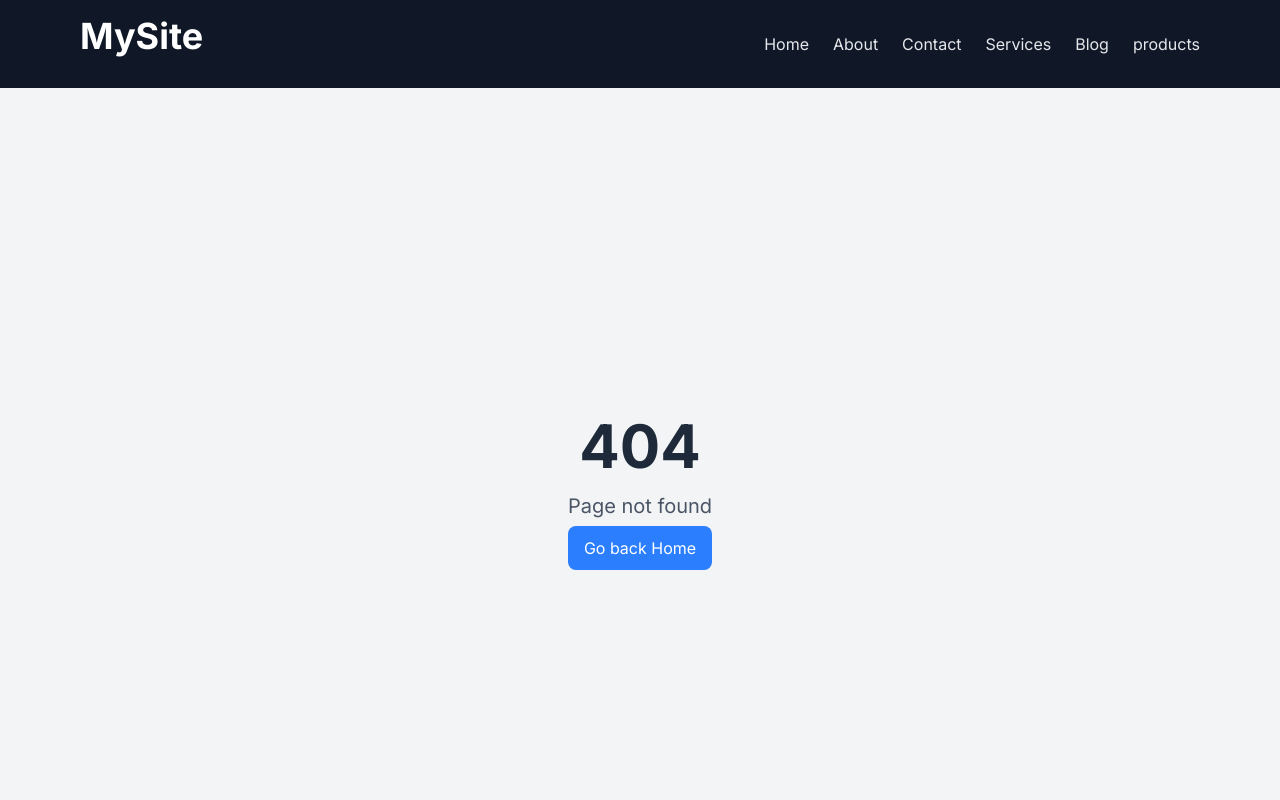
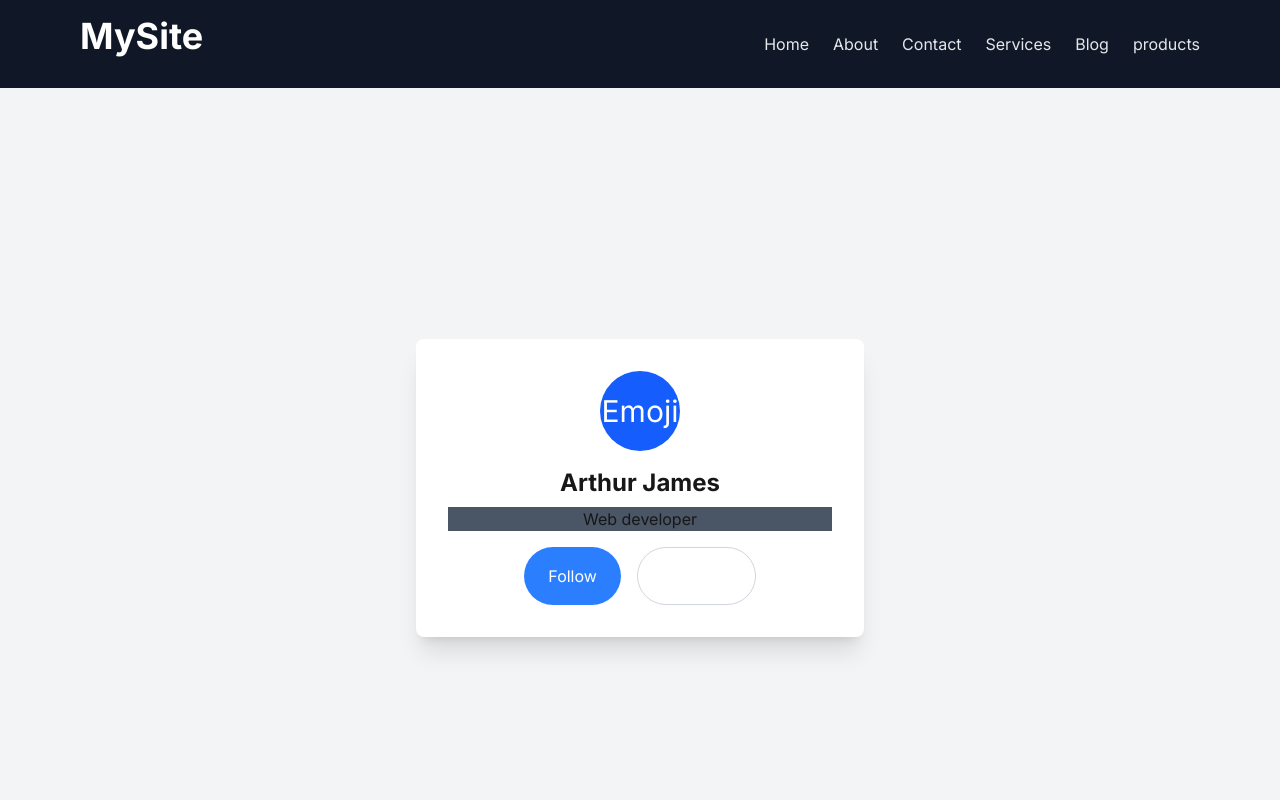
Before and after one commit to MahrooshNaeemAnwar/learning-Nextjs, a Next.js app in the folder my-first-next-app/: page /CenteredCard in a window 1280 px wide. Before the commit this address had no page. Shown: the top 800 px of the page. Built offline with nearby package versions, Linux system fonts and the light colour scheme.

Commit message:
added CenteredCard-page.tsx

```diff
--- /dev/null
+++ b/my-first-next-app/app/CenteredCard/page.tsx
@@ -0,0 +1,23 @@
+export default function CenteredCard(){
+    return (
+        <div className="min-h-screen flex items-center justify-center bg-gray-100">
+            <div className="bg-white p-8 rounded-lg shadow-xl max-w-md w-full">
+                <div className="text-center">
+                    <div className="bg-blue-600 w-20 h-20 rounded-full mx-auto mb-4 flex items-center justify-center">
+                        <span className="text-3xl text-white">Emoji</span>
+                    </div>
+                            <h1 className="text-2xl font-bold mb-2 ">Arthur James</h1>
+                            <p className="bg-gray-600 mb-4">Web developer</p>
+                        <div className="flex justify-center gap-4">
+                            <button className="bg-blue-500 px-6 py-4 rounded-full text-white hover:bg-blue-600">
+                                Follow
+                            </button>
+                            <button className="border border-gray-300 px-6 py-4 rounded-full text-white hover:bg-gray-50 ">
+                                Message
+                            </button>
+                        </div>
+                    </div>
+               </div>
+         </div>
+    );
+}
```
